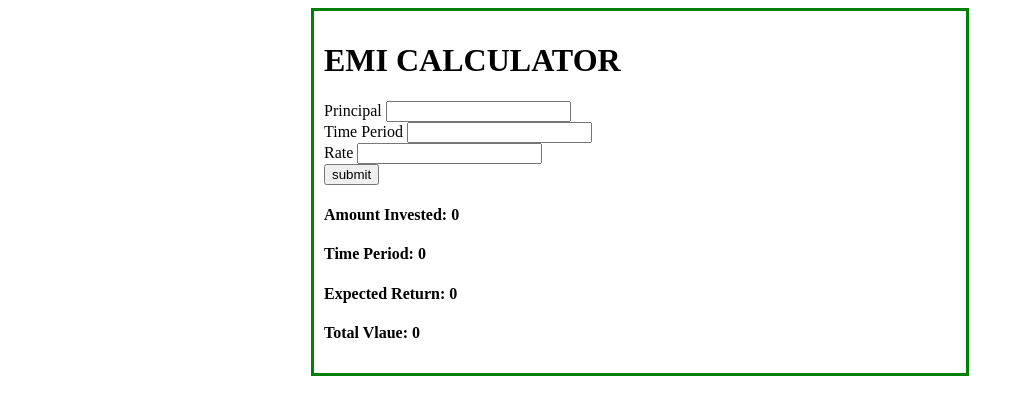
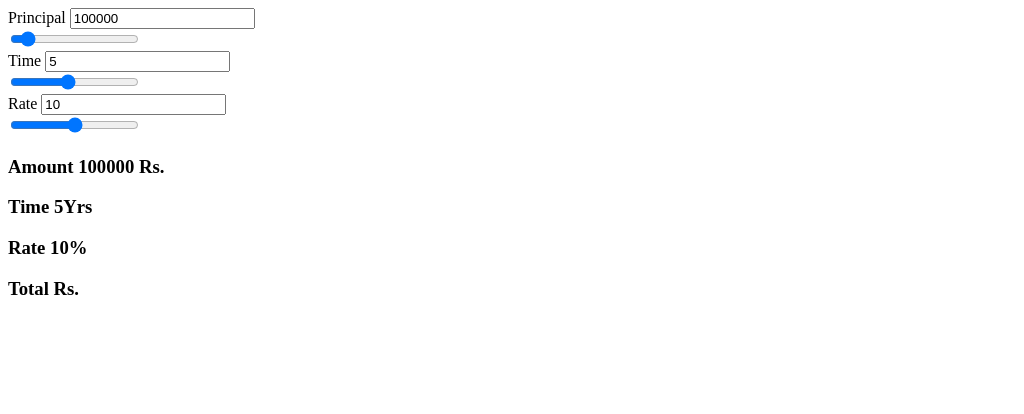
Before and after one commit to kajal-kumari-123/EMI-calculator, a plain HTML site: page index.html in a window 1280 px wide. Shown: the whole page, without its empty margins (0-1024 px from the left). Drawn offline with Linux system fonts and the light colour scheme.

Commit message:
Update index.html

```diff
--- a/index.html
+++ b/index.html
@@ -1,39 +1,42 @@
 <!DOCTYPE html>
-<html lang="en">
+<html>
   <head>
+    <title>Parcel Sandbox</title>
     <meta charset="UTF-8" />
-    <meta http-equiv="X-UA-Compatible" content="IE=edge" />
-    <meta name="viewport" content="width=device-width, initial-scale=1.0" />
-    <title>EMI CALCULATOR</title>
-    <script defer src="./index.js"></script>
-    <link rel="stylesheet" type="text/css" href="./index.css" />
   </head>
+
   <body>
-    <div class="center">
+    <div id="app">
       <div>
-        <h1>EMI CALCULATOR</h1>
+        <label for="amount">Principal</label>
+        <input id="amount" type="number" value="100000" /><br />
+        <input
+          id="amountRange"
+          type="range"
+          min="10000"
+          max="1000000"
+          step="10000"
+          value="100000"
+        />
       </div>
       <div>
-        <label for="principal">Principal</label>
-        <input type="number" id="principal" />
-      </div>
-      <div>
-        <label for="time">Time Period</label>
-        <input type="number" id="time" />
+        <label for="time">Time</label>
+        <input id="time" type="number" value="5" /><br />
+        <input type="range" min="1" max="10" step="1" value="5" />
       </div>
       <div>
         <label for="rate">Rate</label>
-        <input type="number" id="rate" />
+        <input id="rate" type="number" value="10" /><br />
+        <input type="range" min="5" max="15" step="0.5" value="10" />
       </div>
       <div>
-        <input type="submit" id="btn" value="submit" />
-      </div>
-      <div>
-        <h4>Amount Invested: <span id="amount">0</span></h4>
-        <h4>Time Period: <span id="displayTime">0</span></h4>
-        <h4>Expected Return: <span id="returnExpected">0</span></h4>
-        <h4>Total Vlaue: <span id="total">0</span></h4>
+        <h3>Amount <span id="displayAmount">100000</span> Rs.</h3>
+        <h3>Time <span>5</span>Yrs</h3>
+        <h3>Rate <span>10</span>%</h3>
+        <h3>Total <span id="totalAmount"></span> Rs.</h3>
       </div>
     </div>
+
+    <script src="src/index.js"></script>
   </body>
 </html>
```
